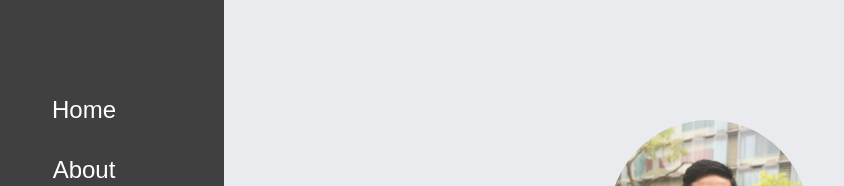
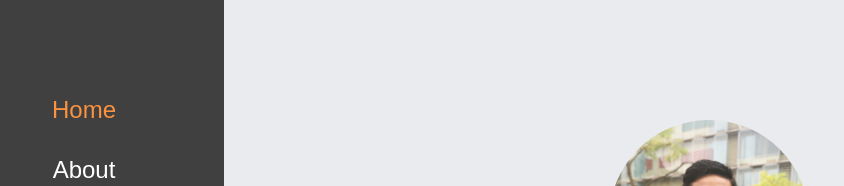
Before and after one commit to KamalByanjankar/PortfolioWebsite, a React (Create React App) app: page / in a window 1280 px wide. Shown: the top 186 px of the page, without its empty margins (56-900 px from the left). Built offline with nearby package versions, Linux system fonts and the light colour scheme.

Commit message:
changes in navbar

```diff
--- a/src/components/Navbar/Navbar.css
+++ b/src/components/Navbar/Navbar.css
@@ -31,9 +31,7 @@
   text-decoration: none;
 }
 
-.toolbar_navigation-items a:hover,
-.toolbar_navigation-items a:active,
-.toolbar_navigation-items a.active {
+.toolbar_navigation-items a:hover {
   color: #fa923f;
 }
 
--- a/src/components/Navbar/Navitem.jsx
+++ b/src/components/Navbar/Navitem.jsx
@@ -1,16 +1,18 @@
 import React, { Component } from "react";
-import { Link } from "react-router-dom";
+import { NavLink } from "react-router-dom";
 
 class Navitem extends Component {
   render() {
     return (
       <li id={this.props.item}>
-        <Link
+        <NavLink
+          exact
+          activeStyle={{color:'#fa923f'}}
           to={this.props.tolink}
           onClick={this.props.activec.bind(this, this.props.item)}
         >
           {this.props.item}
-        </Link>
+        </NavLink>
       </li>
     );
   }
```
